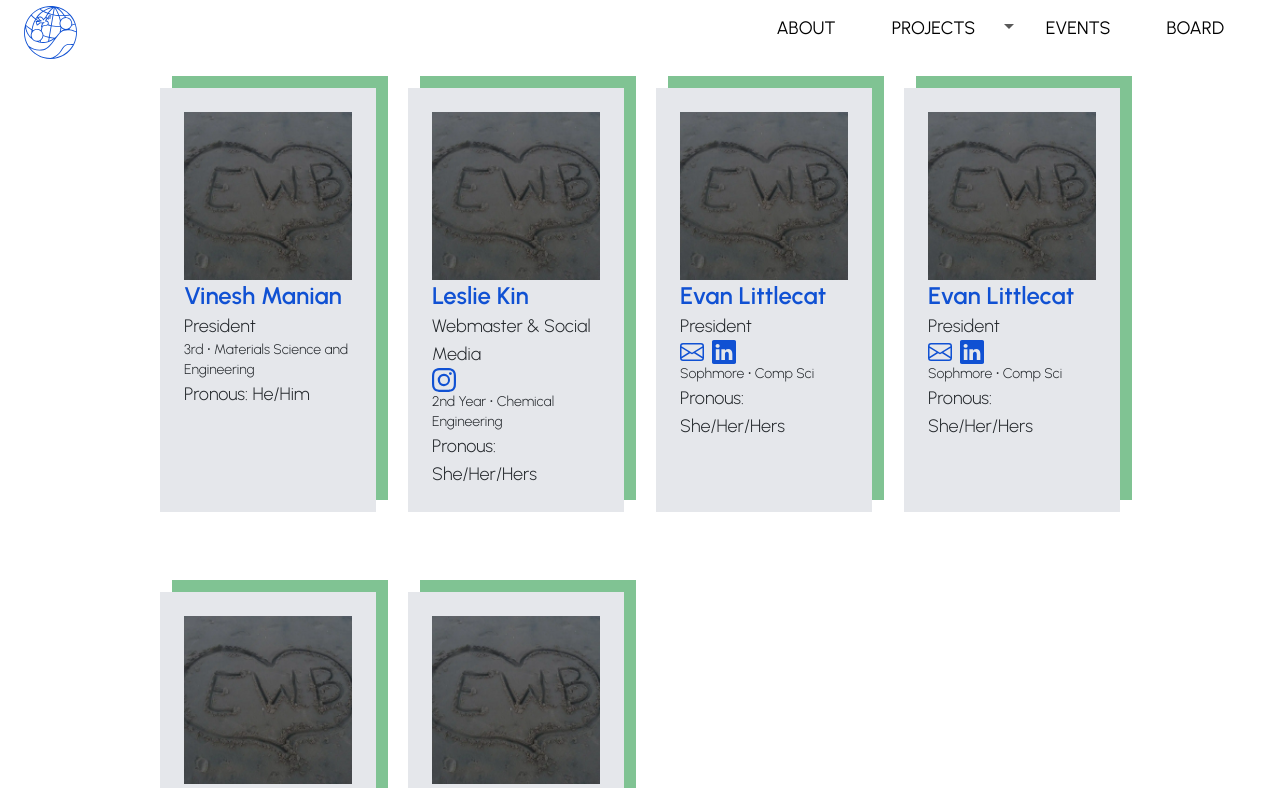
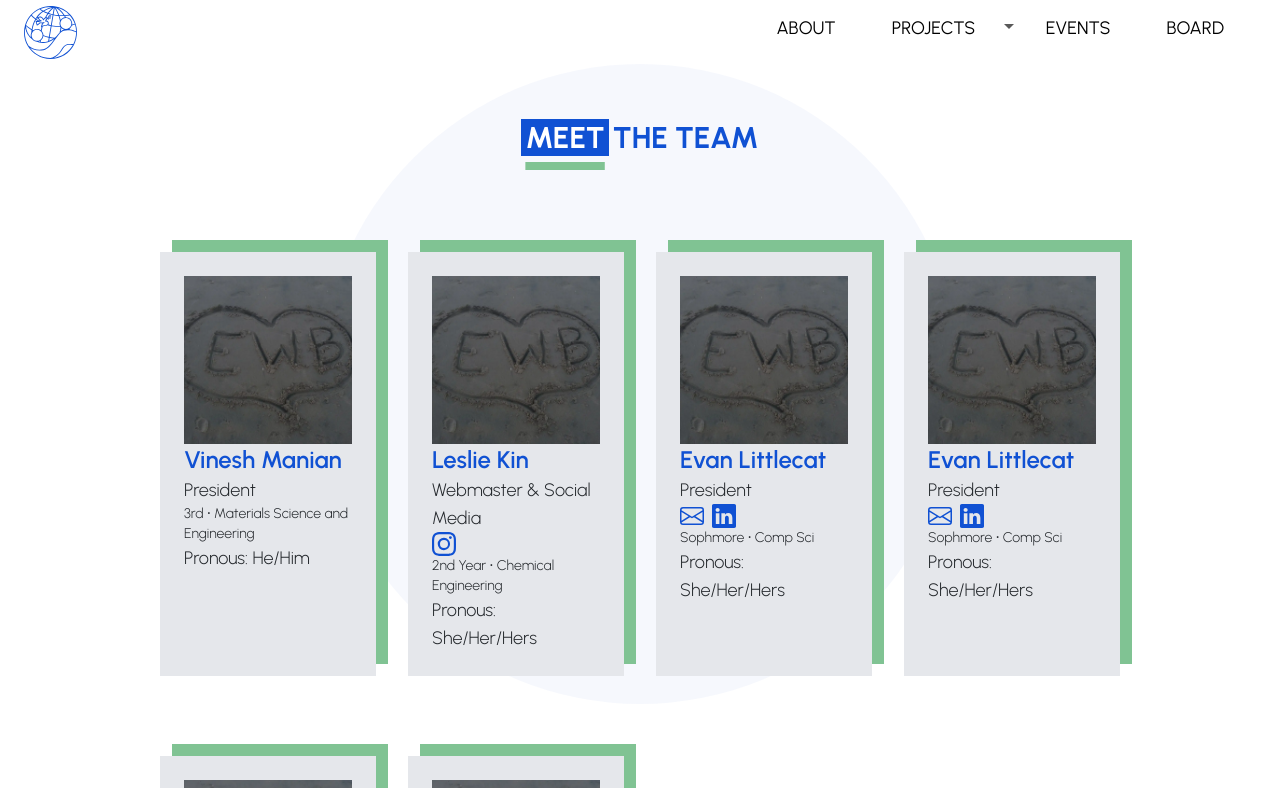
Before and after one commit to acm-ucr/ewb-website, a Next.js app: page /board in a window 1280 px wide. Shown: the top 788 px of the page. Built offline with nearby package versions, Linux system fonts and the light colour scheme.

Commit message:
add title

```diff
--- a/src/app/board/page.js
+++ b/src/app/board/page.js
@@ -1,9 +1,13 @@
 import { BOARD } from "../../data/mockBoard";
 import Board from "../../components/board/Board";
+import Title from "@/components/Title";
 
 const page = () => {
   return (
-    <div className="grid grid-cols-4 w-9/12 gap-8">
+    <div className="relative w-full flex flex-col items-center mt-14">
+      <div className="absolute w-1/2 aspect-square bg-ewb-blue-100/40 rounded-full -translate-y-14" />
+      <Title title="MEET THE TEAM" />
+      <div className="relative grid grid-cols-4 w-9/12 gap-8 mt-14">
         {BOARD.map((item, index) => (
           <Board
             key={index}
@@ -17,6 +21,7 @@ const page = () => {
           />
         ))}
       </div>
+    </div>
   );
 };
 
--- a/src/components/Title.jsx
+++ b/src/components/Title.jsx
@@ -2,7 +2,7 @@ import { COLORS } from "../data/colors";
 const Title = ({ subTitle, title }) => {
   const titleWords = title.split(" ");
   return (
-    <div className="flex flex-col justify-center items-center">
+    <div className="relative flex flex-col justify-center items-center">
       <p className={COLORS.green.text + " font-semibold mb-0"}>{subTitle}</p>
       <p className="mt-0 font-bold text-2xl md:text-3xl">
         <span
```
Lines whose indentation alone changed are shown as unchanged.
